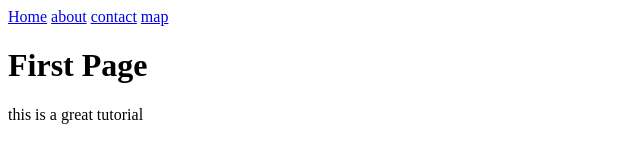
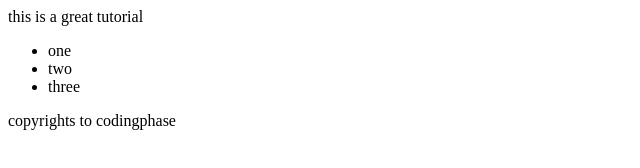
Before and after one commit to rvilleda851/git-course, a plain HTML site: page index.html in a window 1280 px wide. Shown: the whole page, without its empty margins (0-640 px from the left). Drawn offline with Linux system fonts and the light colour scheme.

Commit message:
add and unordered list

```diff
--- a/index.html
+++ b/index.html
@@ -3,14 +3,13 @@
 <head></head>
 
 <body>
-    <header>
-        <a href="/home.html">Home</a>
-        <a href="/about.html">about</a>
-        <a href="/contact.html">contact</a>
-        <a href="/map.html">map</a>
-    </header>
-    <h1>First Page</h1>
     <p>this is a great tutorial</p>
+    <ul>
+        <li>one</li>
+        <li>two</li>
+        <li>three</li>
+    </ul>
+    <footer>copyrights to codingphase</footer>
 </body>
 
 
```
